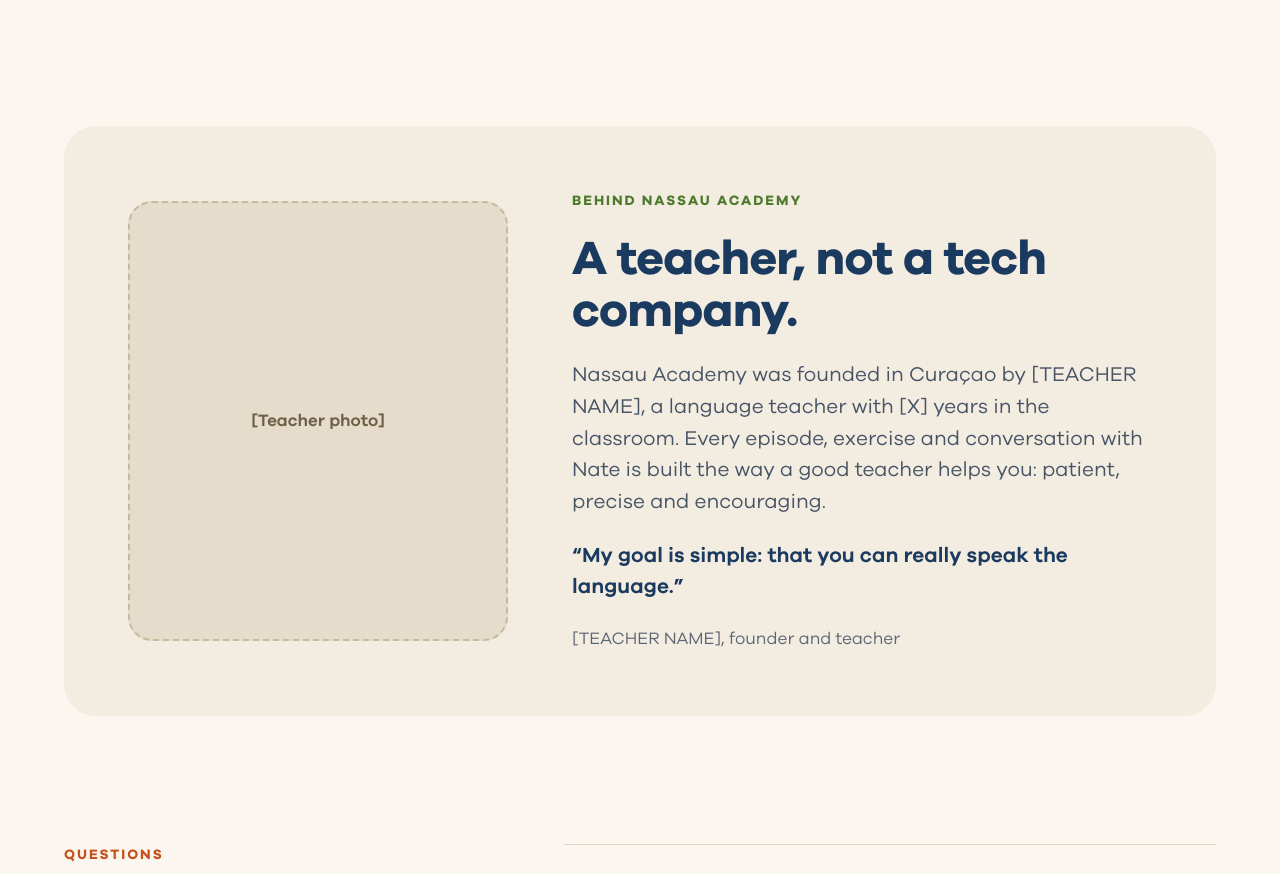
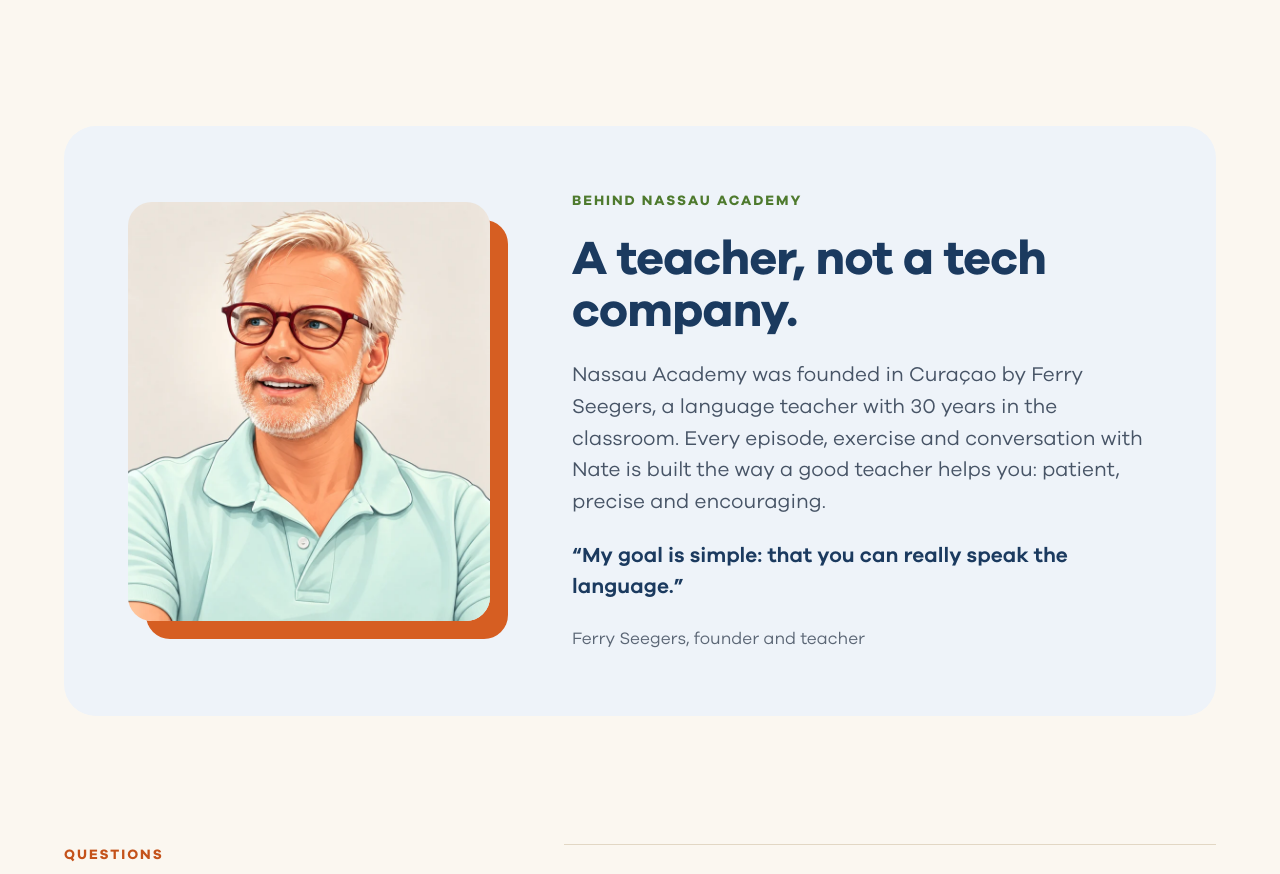
Before and after one commit to dicechile-coder/nassau, a React (Vite) app: page / in a window 1280 px wide. Shown: the part 5822-6696 px from the top of the page. Built offline with nearby package versions, Linux system fonts and the light colour scheme; no server answers.

Commit message:
Teacher portrait with name, experience and orange frame

```diff
--- a/src/site/pages/Home.jsx
+++ b/src/site/pages/Home.jsx
@@ -86,13 +86,13 @@
       <section className="s-section">
         <div className="s-wrap">
           <div className="s-teacher">
-            <div className="s-teacher-photo">[Teacher photo]</div>
+            <div className="s-teacher-photo has-img"><img src="/site/teacher.webp" width="760" height="880" loading="lazy" alt="Illustration of Ferry Seegers, founder of Nassau Academy" /></div>
             <div>
               <span className="s-kicker green">Behind Nassau Academy</span>
               <h2 className="s-h2" style={{ fontSize: 'clamp(32px, 4vw, 48px)' }}>A teacher, not a tech company.</h2>
-              <p className="s-lead">Nassau Academy was founded in Curaçao by [TEACHER NAME], a language teacher with [X] years in the classroom. Every episode, exercise and conversation with Nate is built the way a good teacher helps you: patient, precise and encouraging.</p>
+              <p className="s-lead">Nassau Academy was founded in Curaçao by Ferry Seegers, a language teacher with 30 years in the classroom. Every episode, exercise and conversation with Nate is built the way a good teacher helps you: patient, precise and encouraging.</p>
               <p className="s-quote">“My goal is simple: that you can really speak the language.”</p>
-              <span className="s-text">[TEACHER NAME], founder and teacher</span>
+              <span className="s-text">Ferry Seegers, founder and teacher</span>
             </div>
           </div>
         </div>
--- a/src/site/pages/Inner.jsx
+++ b/src/site/pages/Inner.jsx
@@ -260,12 +260,13 @@
       <section className="s-section" style={{ paddingTop: 72 }}>
         <div className="s-wrap">
           <div className="s-teacher">
-            <div className="s-teacher-photo">[Teacher photo]</div>
+            <div className="s-teacher-photo has-img"><img src="/site/teacher.webp" width="760" height="880" loading="lazy" alt="Illustration of Ferry Seegers, founder of Nassau Academy" /></div>
             <div>
               <span className="s-kicker green">Our story</span>
               <h2 className="s-h2" style={{ fontSize: 'clamp(30px, 3.6vw, 44px)' }}>A teacher, not a tech company.</h2>
-              <p className="s-lead">Nassau Academy was founded in Curaçao by [TEACHER NAME], a language teacher with [X] years in the classroom. After years of seeing students forget what they learned between classes, we built a way to keep practising: story episodes, instant feedback and Nate, an AI tutor modelled on the way a good teacher helps.</p>
+              <p className="s-lead">Nassau Academy was founded in Curaçao by Ferry Seegers, a language teacher with 30 years in the classroom. After years of seeing students forget what they learned between classes, we built a way to keep practising: story episodes, instant feedback and Nate, an AI tutor modelled on the way a good teacher helps.</p>
               <p className="s-quote">“My goal is simple: that you can really speak the language.”</p>
+              <span className="s-text">Ferry Seegers, founder and teacher</span>
             </div>
           </div>
         </div>
--- a/src/site/site.css
+++ b/src/site/site.css
@@ -188,9 +188,10 @@
 .s-plan .s-btn { width: 100%; }
 
 /* teacher */
-.s-teacher { border-radius: 32px; background: var(--sand); padding: clamp(32px, 5vw, 64px); display: grid; grid-template-columns: 380px minmax(0, 1fr); gap: 64px; align-items: center; }
+.s-teacher { border-radius: 32px; background: var(--blue-soft); padding: clamp(32px, 5vw, 64px); display: grid; grid-template-columns: 380px minmax(0, 1fr); gap: 64px; align-items: center; }
 .s-teacher-photo { aspect-ratio: 380 / 440; border-radius: 24px; background: #E6DCCB; border: 2px dashed #C8B99E; display: flex; align-items: center; justify-content: center; font-weight: 600; color: #6F6048; text-align: center; padding: 20px; }
-.s-teacher-photo img { width: 100%; height: 100%; object-fit: cover; border-radius: 22px; }
+.s-teacher-photo.has-img { border: 0; padding: 0; background: none; box-shadow: 18px 18px 0 var(--orange); margin: 0 18px 18px 0; border-radius: 24px; overflow: hidden; }
+.s-teacher-photo img { width: 100%; height: 100%; object-fit: cover; }
 .s-teacher > div:last-child { display: flex; flex-direction: column; gap: 22px; }
 .s-quote { font-size: 21px; line-height: 1.5; font-weight: 600; color: var(--navy); }
 
```
Also changed, not shown: public/site/teacher.webp (added).
